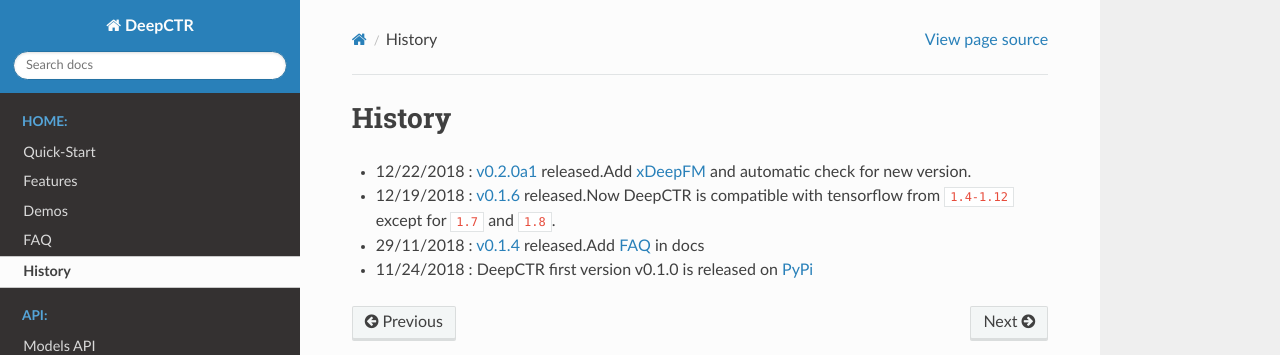
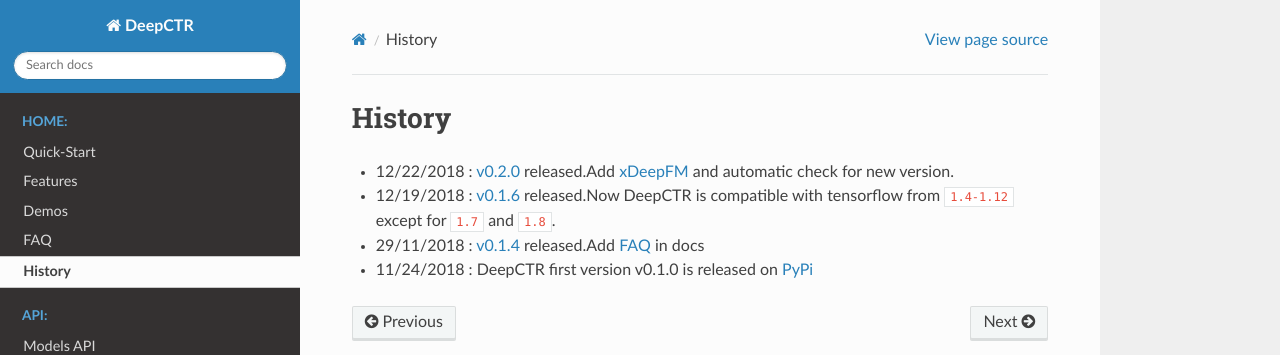
Before and after one commit to shenweichen/DeepCTR, a Sphinx documentation site: the page built from docs/source/History.md, in a window 1280 px wide. Shown: the top 355 px of the page. Built offline with Sphinx 7.4.7 and the Read the Docs theme 2.0.0, drawn with Linux system fonts in a browser that asks for light colours; pages that are not in the unit, such as notebooks, are missing from menus.

Commit message:
Release v0.2.0

```diff
--- a/deepctr/__init__.py
+++ b/deepctr/__init__.py
@@ -3,5 +3,5 @@
 from .import sequence
 from . import models
 from .utils import check_version
-__version__ = '0.2.0a'
+__version__ = '0.2.0'
 check_version(__version__)
--- a/docs/source/History.md
+++ b/docs/source/History.md
@@ -1,5 +1,5 @@
 # History
-- 12/22/2018 : [v0.2.0a1](https://github.com/shenweichen/DeepCTR/releases/tag/v0.2.0a) released.Add [xDeepFM](./Features.html#xdeepfm) and automatic check for new version.
+- 12/22/2018 : [v0.2.0](https://github.com/shenweichen/DeepCTR/releases/tag/v0.2.0) released.Add [xDeepFM](./Features.html#xdeepfm) and automatic check for new version.
 - 12/19/2018 : [v0.1.6](https://github.com/shenweichen/DeepCTR/releases/tag/v0.1.6) released.Now DeepCTR is compatible with tensorflow from `1.4-1.12` except for `1.7` and `1.8`.
 - 29/11/2018 : [v0.1.4](https://github.com/shenweichen/DeepCTR/releases/tag/v0.1.4) released.Add [FAQ](./FAQ.html) in docs
 - 11/24/2018 : DeepCTR first version v0.1.0  is released on [PyPi](https://pypi.org/project/deepctr/)
--- a/docs/source/conf.py
+++ b/docs/source/conf.py
@@ -26,7 +26,7 @@
 # The short X.Y version
 version = ''
 # The full version, including alpha/beta/rc tags
-release = '0.2.0a'
+release = '0.2.0'
 
 
 # -- General configuration ---------------------------------------------------
--- a/docs/source/index.rst
+++ b/docs/source/index.rst
@@ -36,7 +36,7 @@
 News
 -----
 
-12/22/2018 : Add `xDeepFM <./Features.html#xdeepfm>`_ and automatic check for new version. `Changelog <https://github.com/shenweichen/DeepCTR/releases/tag/v0.2.0a>`_
+12/22/2018 : Add `xDeepFM <./Features.html#xdeepfm>`_ and automatic check for new version. `Changelog <https://github.com/shenweichen/DeepCTR/releases/tag/v0.2.0>`_
 
 12/19/2018 : DeepCTR is compatible with tensorflow from ``1.4-1.12`` except for ``1.7`` and ``1.8``. `Changelog <https://github.com/shenweichen/DeepCTR/releases/tag/v0.1.6>`_
 
--- a/setup.py
+++ b/setup.py
@@ -9,8 +9,8 @@
 ]
 
 setuptools.setup(
-    name="DeepCTR",
-    version="0.2.0a",
+    name="deepctr",
+    version="0.2.0",
     author="Weichen Shen",
     author_email="wcshen1994@163.com",
     description="Easy-to-use,Modular and Extendible package of deep learning based CTR(Click Through Rate) prediction models with tensorflow.",
@@ -18,7 +18,7 @@
     long_description_content_type="text/markdown",
     url="https://github.com/shenweichen/deepctr",
     download_url='https://github.com/shenweichen/deepctr/tags',
-    packages=setuptools.find_packages(exclude=["tests"]),
+    packages=setuptools.find_packages(exclude=["tests", "tests.models"]),
     python_requires='>=3.4.6',
     install_requires=REQUIRED_PACKAGES,
     extras_require={
```
